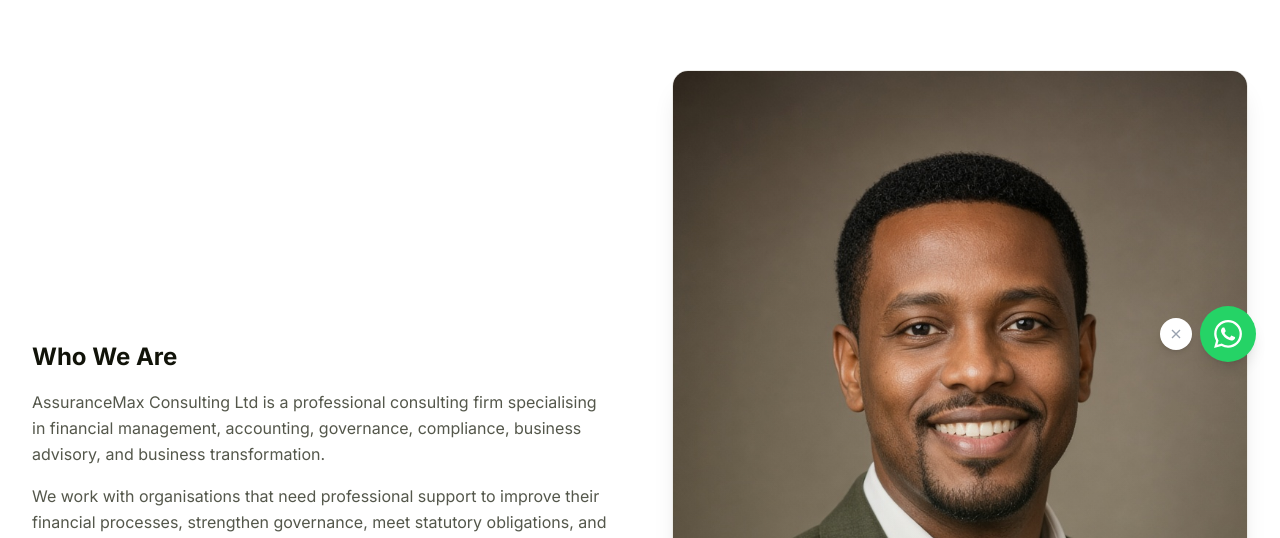
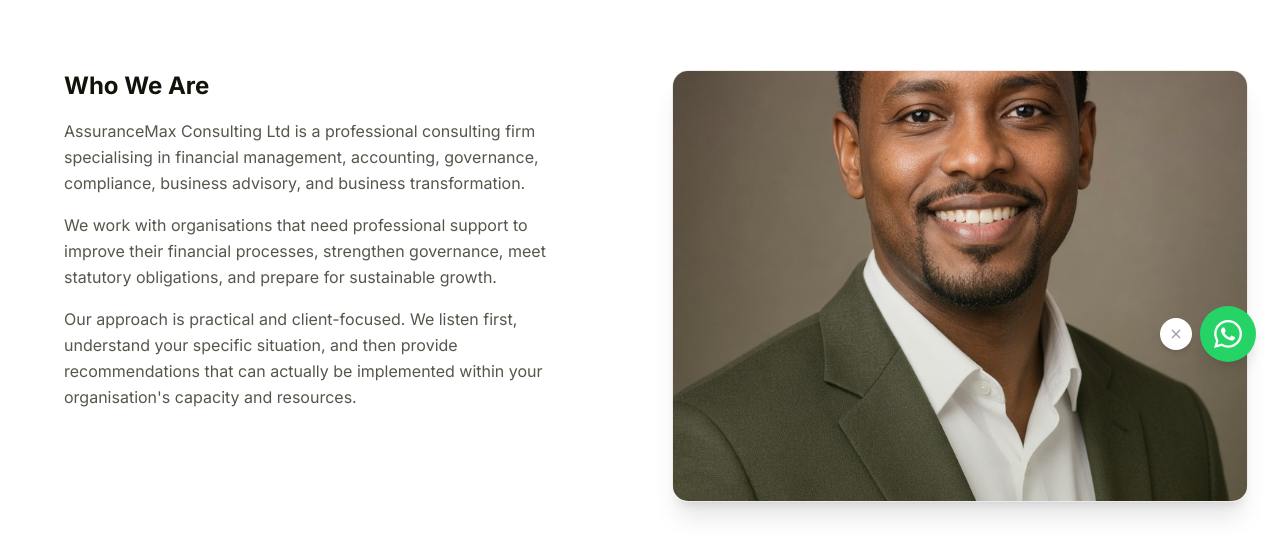
Before and after one commit to dev-mwero/assurancemax-consulting, a Next.js app: page /about in a window 1280 px wide. Shown: the part 414-952 px from the top of the page. Built offline with nearby package versions, Linux system fonts and the light colour scheme; no server answers.

Commit message:
fix(about): fix hero section spacing and image layout
- Align grid columns to top instead of center
- Add horizontal padding to text so it matches image height
- Lock image aspect ratio with aspect-[4/3]
- Use fill mode on image for cleaner container fit

```diff
--- a/src/app/(marketing)/about/page.tsx
+++ b/src/app/(marketing)/about/page.tsx
@@ -21,8 +21,8 @@ export default function AboutPage() {
       />
 
       <SectionWrapper>
-        <div className="grid gap-12 lg:grid-cols-2 lg:gap-16 items-center">
-          <div className="max-w-3xl">
+        <div className="grid gap-12 lg:grid-cols-2 lg:gap-16 items-start">
+          <div className="px-4 lg:px-8">
             <h2 className="text-2xl font-bold text-foreground">Who We Are</h2>
             <p className="mt-4 text-muted-foreground leading-relaxed">
               AssuranceMax Consulting Ltd is a professional consulting firm
@@ -41,13 +41,12 @@ export default function AboutPage() {
               capacity and resources.
             </p>
           </div>
-          <div className="relative rounded-2xl overflow-hidden border border-border/50 shadow-xl">
+          <div className="relative rounded-2xl overflow-hidden border border-border/50 shadow-xl aspect-[4/3]">
             <Image
               src="/images/about-consultant.jpg"
               alt="AssuranceMax principal consultant"
-              width={800}
-              height={600}
-              className="w-full h-auto object-cover"
+              fill
+              className="object-cover"
             />
             <div className="absolute inset-0 bg-gradient-to-t from-primary/20 to-transparent" />
           </div>
```
